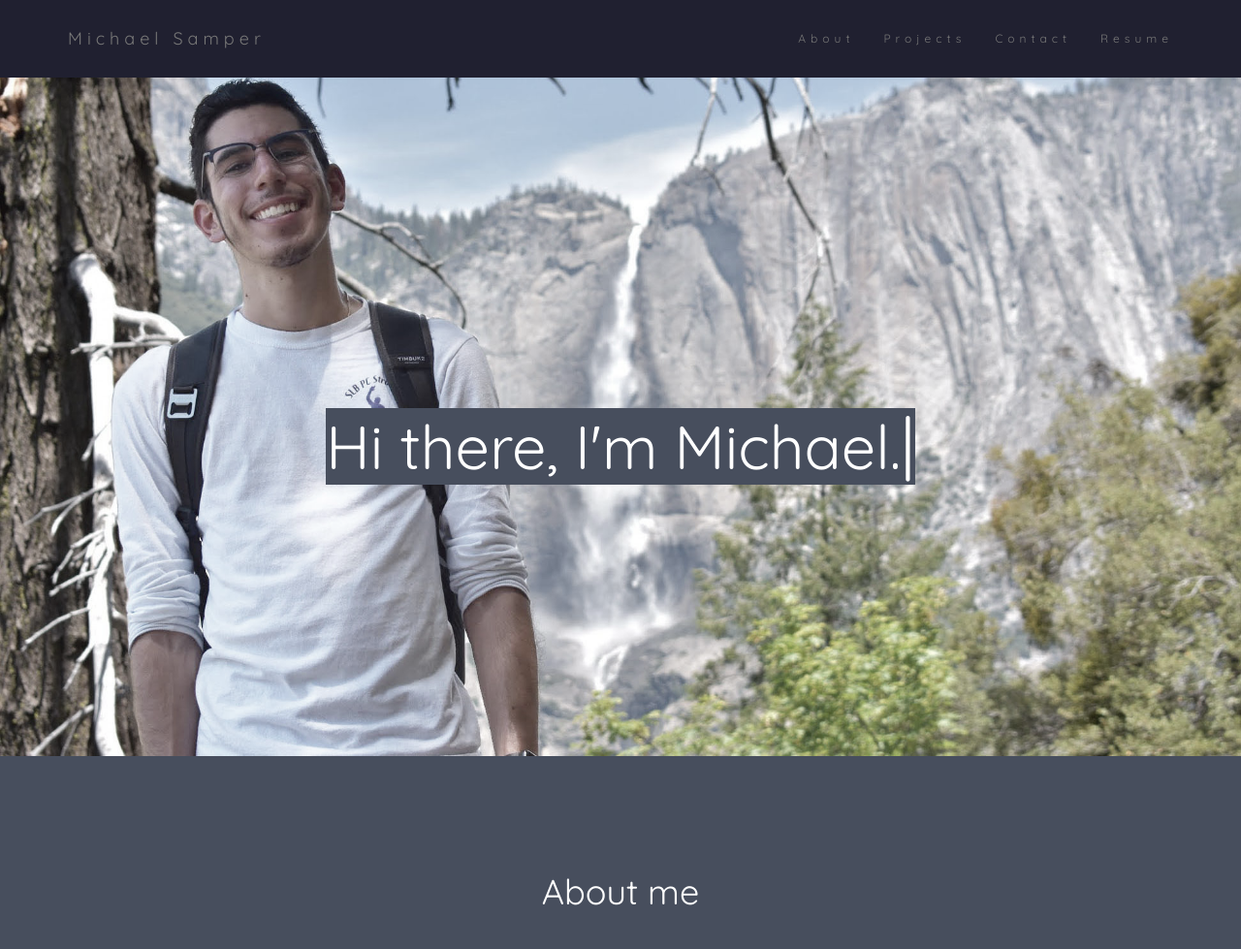
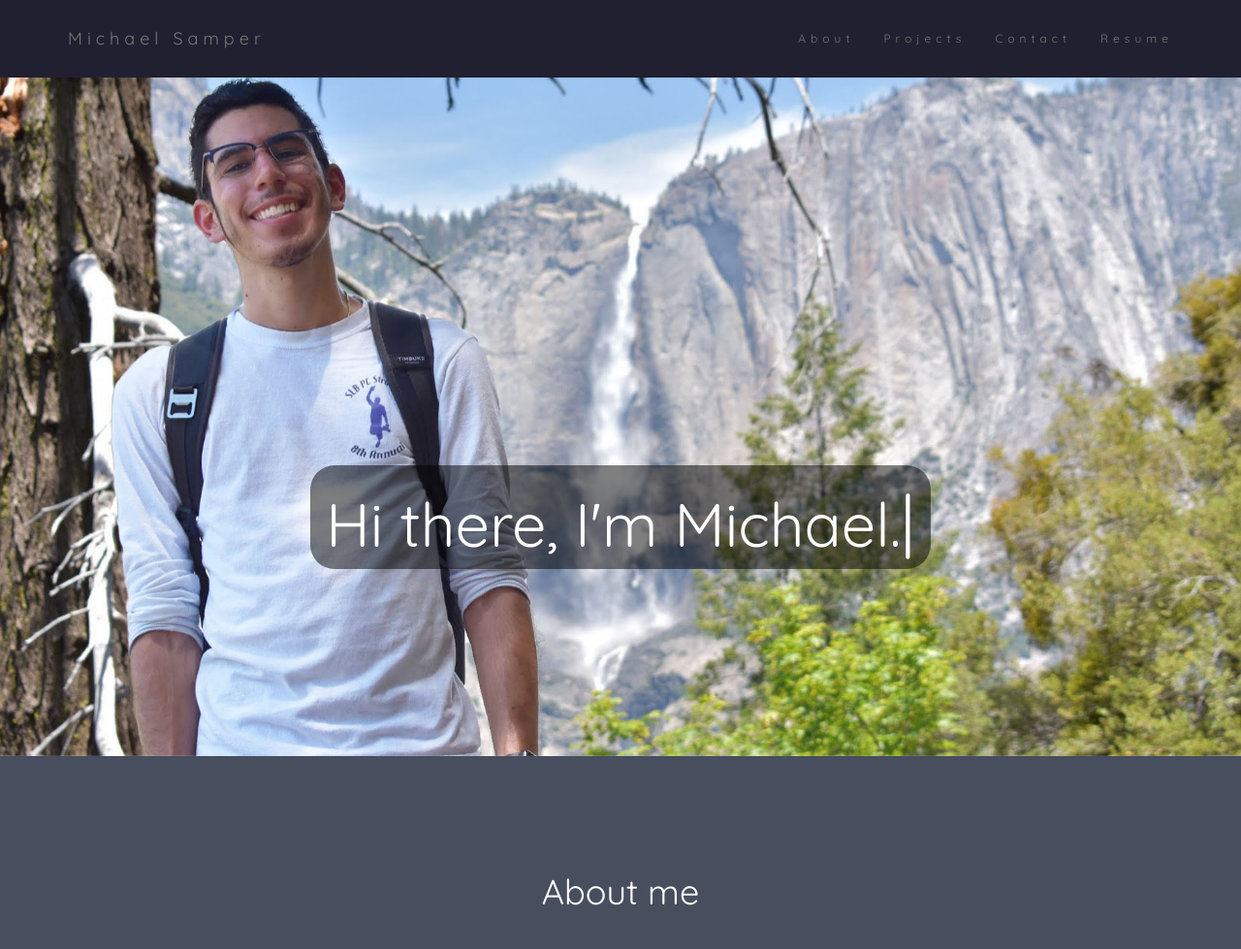
Before and after one commit to msamper/msamper.github.io, a PHP site: page / in a window 1280 px wide. Shown: the top 979 px of the page at 97% size. Run offline with PHP 8.4, Linux system fonts and the light colour scheme; some libraries are stand-ins or nearby versions.

Commit message:
Beautified home page

```diff
--- a/CSS/main.css
+++ b/CSS/main.css
@@ -12,25 +12,19 @@
 
 p {font-size: 20px;}
 
-  img {
-    -webkit-filter: grayscale(50%);
-       -moz-filter: grayscale(50%);
-         -o-filter: grayscale(50%);
-        -ms-filter: grayscale(50%);
-            filter: grayscale(50%);
-}
-
 .jumbotron {
   padding: 0px;
 }
 
 .overlay {
+  background-color: rgba(0,0,0,0.5);
   color:#fff;
+  border-radius: 25px;
   position:absolute;
   z-index:12;
-  top:50%;
-  left:0;
-  width:100%;
+  top:60%;
+  left:25%;
+  width:50%;
   text-align:center;
 }
 
@@ -75,6 +69,10 @@
 }
 
 .navbar-nav  li a:hover {
+  color: #fff !important;
+}
+
+.navbar-brand:hover {
   color: #fff !important;
 }
 
--- a/index.html
+++ b/index.html
@@ -51,7 +51,7 @@
 	</nav>
 
 	<div class="jumbotron">
-		<div class="overlay"><h1><span style="background-color: #474e5d">Hi there, I'm Michael.<span class="blinking-cursor">|</span></span>
+		<div class="overlay"><h1>Hi there, I'm Michael.<span class="blinking-cursor">|</span>
 		</h1>
 	</div>
 </div>
```
Lines whose indentation alone changed are shown as unchanged.
